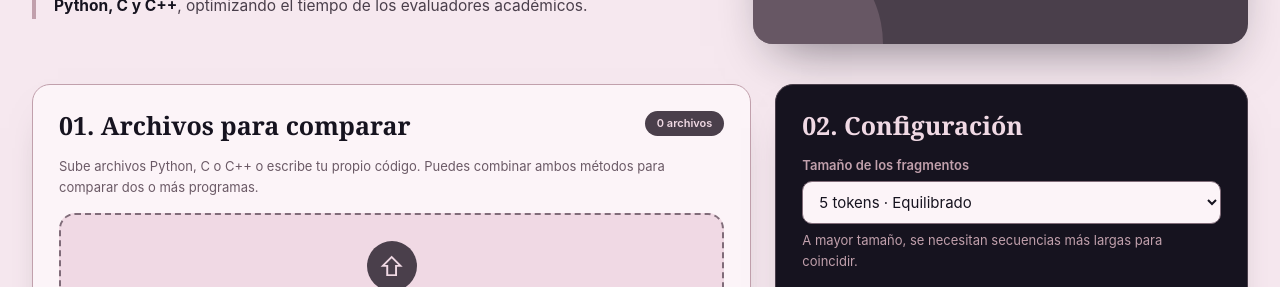
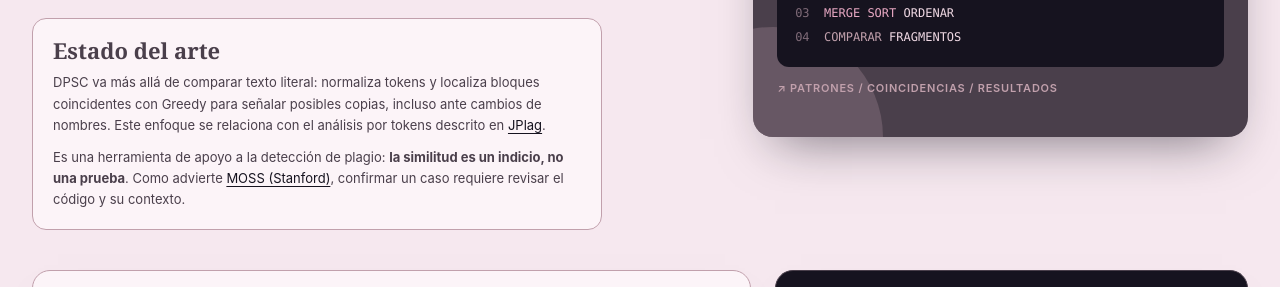
Before and after one commit to Code-Lace/dpsc-detector, a plain HTML site: page frontend-backend/index.html in a window 1280 px wide. Shown: the part 500-787 px from the top of the page. Drawn offline with Linux system fonts and the light colour scheme.

Commit message:
docs: documentar el estado del arte y añadir contexto académico a la portada

```diff
--- a/frontend-backend/index.html
+++ b/frontend-backend/index.html
@@ -36,6 +36,11 @@
         <p class="sub">
           Herramienta automatizada creada por <strong>Code Lace</strong> para combatir la ofuscación de variables y funciones en tareas de programación en <strong>Python, C y C++</strong>, optimizando el tiempo de los evaluadores académicos.
         </p>
+        <section class="research-note" aria-labelledby="research-title">
+          <h2 id="research-title">Estado del arte</h2>
+          <p>DPSC va más allá de comparar texto literal: normaliza tokens y localiza bloques coincidentes con Greedy para señalar posibles copias, incluso ante cambios de nombres. Este enfoque se relaciona con el análisis por tokens descrito en <a href="https://www.jucs.org/jucs_8_11/finding_plagiarisms_among_a/Prechelt_L.html" target="_blank" rel="noopener noreferrer">JPlag</a>.</p>
+          <p>Es una herramienta de apoyo a la detección de plagio: <strong>la similitud es un indicio, no una prueba</strong>. Como advierte <a href="https://theory.stanford.edu/~aiken/moss/" target="_blank" rel="noopener noreferrer">MOSS (Stanford)</a>, confirmar un caso requiere revisar el código y su contexto.</p>
+        </section>
       </div>
       <div class="heroart" aria-hidden="true">
         <div class="poster-word">ANALIZA.<br>ORDENA.<br>COMPARA.</div>
--- a/frontend-backend/styles.css
+++ b/frontend-backend/styles.css
@@ -159,6 +159,42 @@ h1 em {
 
 .sub strong {
   color: var(--black);
+}
+
+/* Contexto académico bajo la presentación */
+.research-note {
+  max-width: 570px;
+  margin-top: 24px;
+  padding: 18px 20px;
+  background: var(--card);
+  border: 1px solid var(--mauve);
+  border-radius: var(--r);
+  color: var(--plum);
+}
+
+.research-note h2 {
+  margin: 0 0 9px;
+  font: 700 22px/1.2 var(--title);
+}
+
+.research-note p {
+  margin: 0 0 10px;
+  font-size: 13px;
+  line-height: 1.65;
+}
+
+.research-note p:last-child {
+  margin-bottom: 0;
+}
+
+.research-note a {
+  color: var(--black);
+  text-underline-offset: 3px;
+}
+
+.research-note a:focus-visible {
+  outline: 3px solid var(--moon);
+  outline-offset: 3px;
 }
 
 /* Tarjeta de portada: apilada como la paleta */
```
Also changed, not shown: tests/greedy.test.js (+3 -3 lines), vercel.json, 1 other file.
